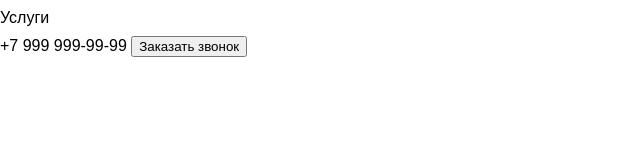
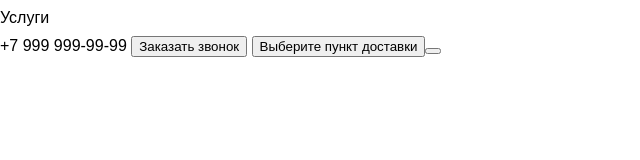
Before and after one commit to radikakirov/app, a plain HTML site: page index.html in a window 1280 px wide. Shown: the whole page, without its empty margins (0-640 px from the left). Drawn offline with Linux system fonts and the light colour scheme.

Commit message:
Basket delivery options

```diff
--- a/index.html
+++ b/index.html
@@ -15,6 +15,7 @@
         <div>
             <a href="tel:+79999999999">+7 999 999-99-99</a>
             <button>Заказать звонок</button>
+            <button>Выберите пункт доставки<button>
         </div>
     </header>
 </body>
```
